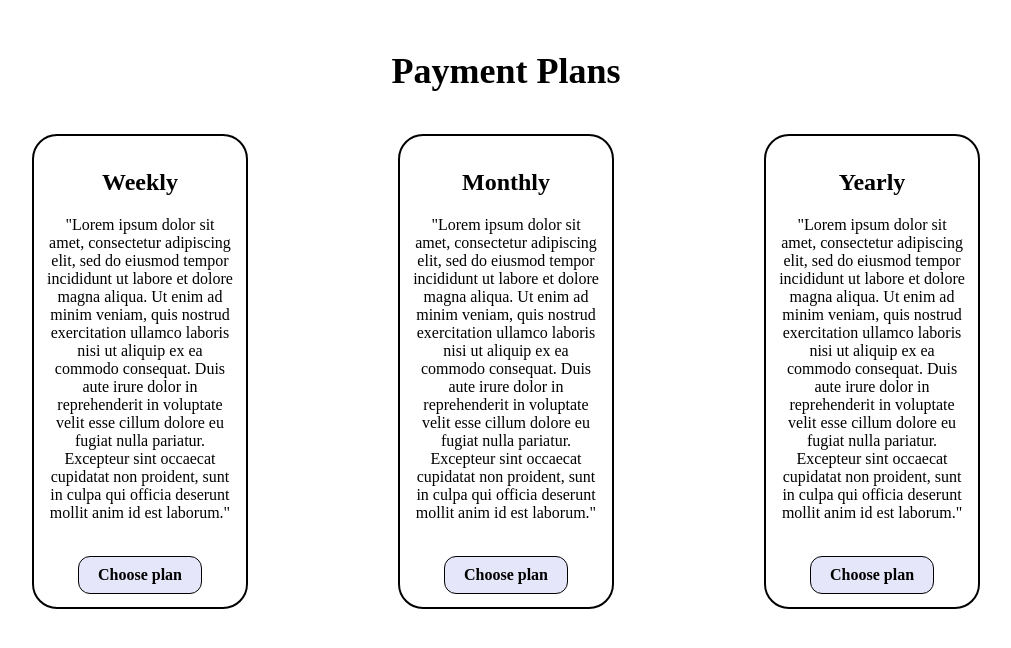
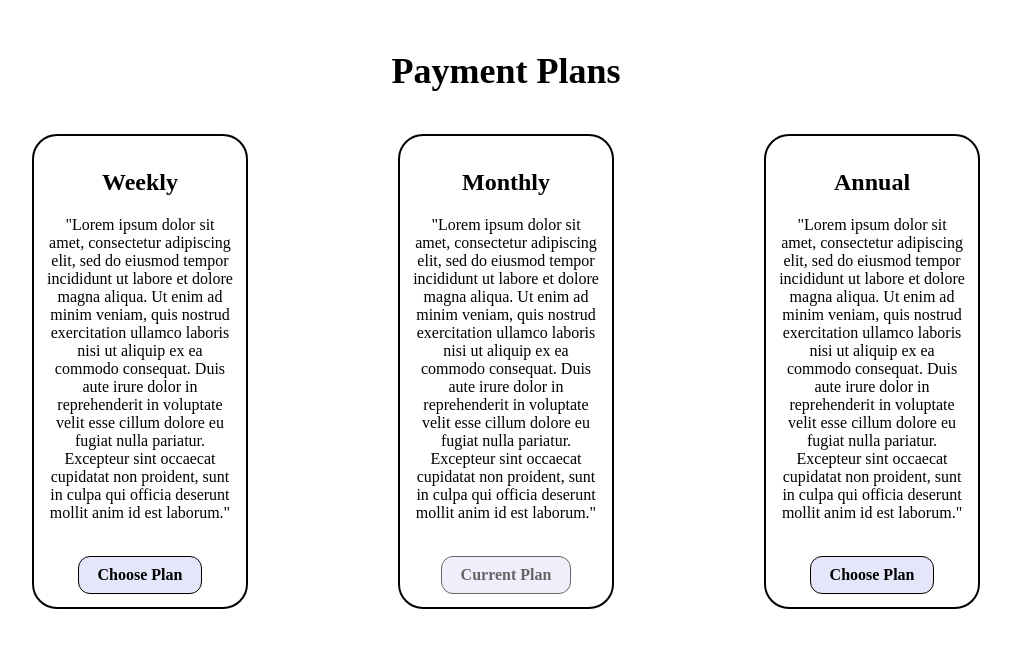
Before and after one commit to uol-feps-soc-comp2913-2324s2-classroom/team-project-team-12, a SvelteKit app: page /payments in a window 1280 px wide. Shown: the top 648 px of the page, without its empty margins (134-1145 px from the left). Built offline with nearby package versions, Linux system fonts and the light colour scheme.

Commit message:
added logic for chosen plans, button reactivity

```diff
--- a/src/routes/payments/+page.svelte
+++ b/src/routes/payments/+page.svelte
@@ -1,7 +1,9 @@
 <script>
     import Weekly from './weekly.svelte'
     import Monthly from './monthly.svelte'
-    import Yearly from './yearly.svelte'
+    import Annual from './annual.svelte'
+
+    let plan = 'monthly';
 
 </script>
 
@@ -10,9 +12,9 @@
     <h1> <center> Payment Plans </center></h1>
     <br>
     <div class="flex">
-        <Weekly />
-        <Monthly />
-        <Yearly />
+        <Weekly bind:plan/>
+        <Monthly bind:plan/>
+        <Annual bind:plan/>
     </div>
 </body>
 
--- a/src/routes/payments/yearly.svelte
+++ b/src/routes/payments/annual.svelte
@@ -1,12 +1,24 @@
+<script>
+    /**
+     * @type {string}
+     */
+     export let plan;
+
+    function changePlan() {
+        plan = "annual";
+    }
+
+</script>
+
 <div class="panel">
     <center>
-        <h2>Yearly</h2>
+        <h2>Annual</h2>
         <p>
             "Lorem ipsum dolor sit amet, consectetur adipiscing elit, sed do eiusmod tempor incididunt ut labore et dolore magna aliqua. Ut enim ad minim veniam, quis nostrud exercitation ullamco laboris nisi ut aliquip ex ea commodo consequat. Duis aute irure dolor in reprehenderit in voluptate velit esse cillum dolore eu fugiat nulla pariatur. Excepteur sint occaecat cupidatat non proident, sunt in culpa qui officia deserunt mollit anim id est laborum."
         </p>
         <br>
-        <button>
-            Choose plan
+        <button class={plan === "annual" ? 'disabled' : ''} on:click={changePlan}>
+            {plan === "annual" ? 'Current Plan' : 'Choose Plan'}
         </button>
     </center>
 </div>
@@ -34,4 +46,8 @@
         width: 15%;
         height: 100%;
     }
+    .disabled {
+        opacity: 0.6;
+        cursor: not-allowed;
+    }
 </style>
--- a/src/routes/payments/monthly.svelte
+++ b/src/routes/payments/monthly.svelte
@@ -1,3 +1,14 @@
+<script>
+    /**
+     * @type {string}
+     */
+     export let plan;
+
+    function changePlan() {
+        plan = "monthly";
+    }
+</script>
+
 <div class="panel">
     <center>
         <h2>Monthly</h2>
@@ -5,8 +16,8 @@
             "Lorem ipsum dolor sit amet, consectetur adipiscing elit, sed do eiusmod tempor incididunt ut labore et dolore magna aliqua. Ut enim ad minim veniam, quis nostrud exercitation ullamco laboris nisi ut aliquip ex ea commodo consequat. Duis aute irure dolor in reprehenderit in voluptate velit esse cillum dolore eu fugiat nulla pariatur. Excepteur sint occaecat cupidatat non proident, sunt in culpa qui officia deserunt mollit anim id est laborum."
         </p>
         <br>
-        <button>
-            Choose plan
+        <button class={plan === "monthly" ? 'disabled' : ''} on:click={changePlan}>
+            {plan === "monthly" ? 'Current Plan' : 'Choose Plan'}
         </button>
     </center>
 </div>
@@ -34,4 +45,8 @@
         width: 15%;
         height: 100%;
     }
+    .disabled {
+        opacity: 0.6;
+        cursor: not-allowed;
+    }
 </style>
--- a/src/routes/payments/weekly.svelte
+++ b/src/routes/payments/weekly.svelte
@@ -1,3 +1,14 @@
+<script>
+    /**
+     * @type {string}
+     */
+     export let plan;
+
+    function changePlan() {
+        plan = "weekly";
+    }
+</script>
+
 <div class="panel">
     <center>
         <h2>Weekly</h2>
@@ -5,8 +16,8 @@
             "Lorem ipsum dolor sit amet, consectetur adipiscing elit, sed do eiusmod tempor incididunt ut labore et dolore magna aliqua. Ut enim ad minim veniam, quis nostrud exercitation ullamco laboris nisi ut aliquip ex ea commodo consequat. Duis aute irure dolor in reprehenderit in voluptate velit esse cillum dolore eu fugiat nulla pariatur. Excepteur sint occaecat cupidatat non proident, sunt in culpa qui officia deserunt mollit anim id est laborum."
         </p>
         <br>
-        <button>
-            Choose plan
+        <button class={plan === "weekly" ? 'disabled' : ''} on:click={changePlan}>
+            {plan === "weekly" ? 'Current Plan' : 'Choose Plan'}
         </button>
     </center>
 </div>
@@ -34,4 +45,8 @@
         width: 15%;
         height: 100%;
     }
+    .disabled {
+        opacity: 0.6;
+        cursor: not-allowed;
+    }
 </style>
```
